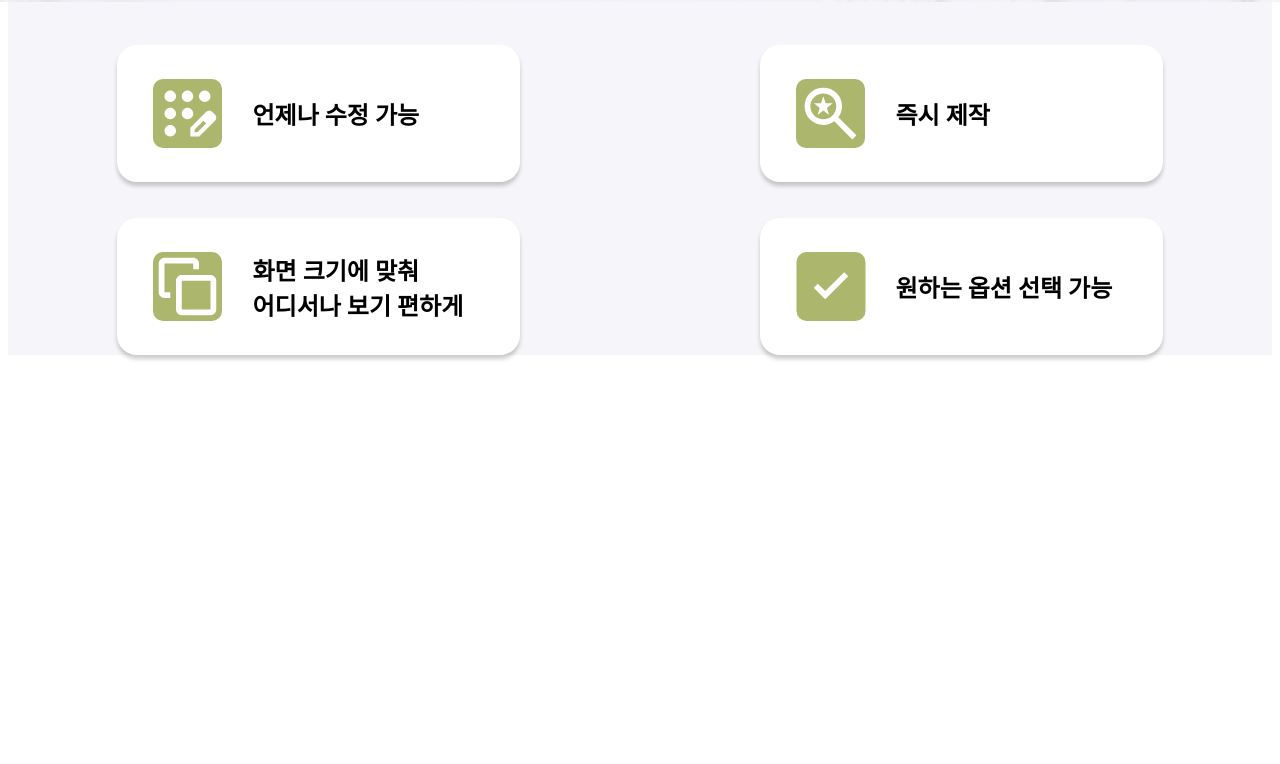
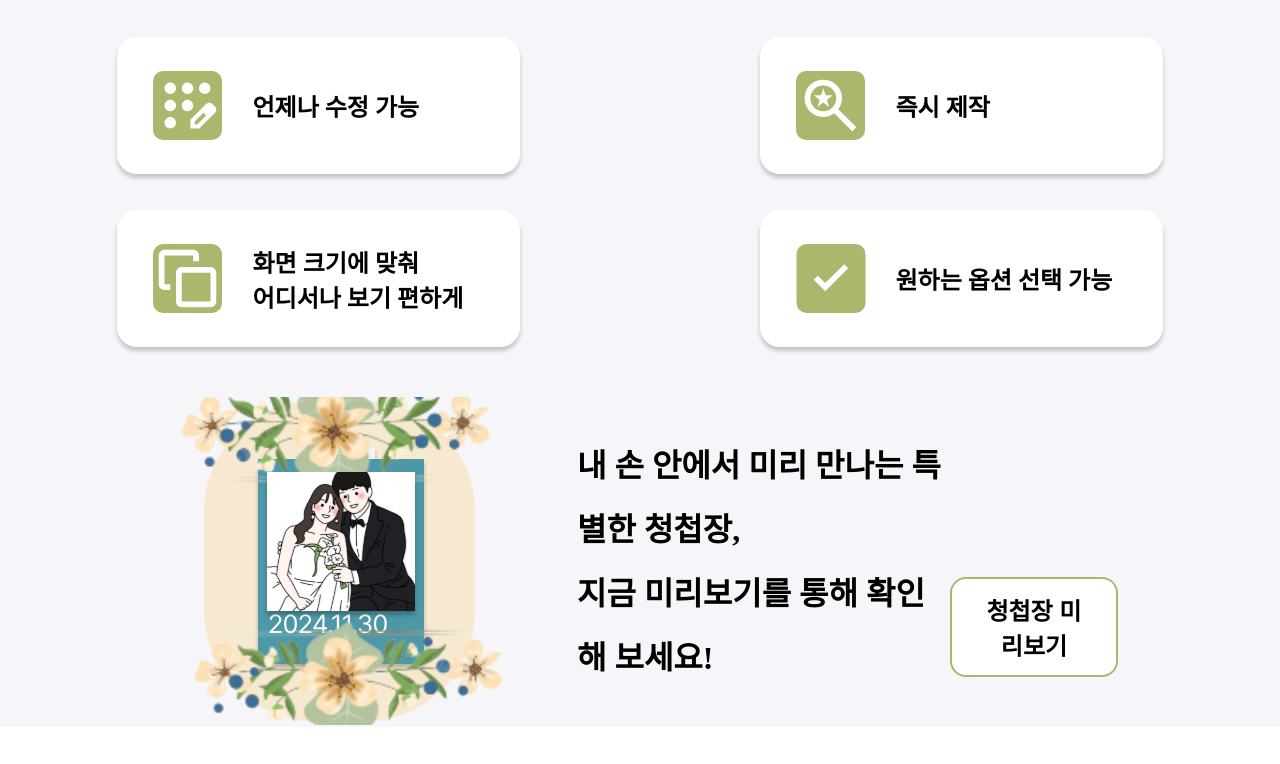
Before and after one commit to Wedit-project/Client, a React (Vite) app in the folder Wedit-Client/: page / in a window 1280 px wide. Shown: the part 564-1328 px from the top of the page. Before the commit the page ends 969 px from the top, so only its background shows below. Built offline with nearby package versions, Linux system fonts and the light colour scheme; a web font is replaced by a local one.

Commit message:
feat: 메인페이지 섹션 구현

```diff
--- a/Wedit-Client/src/App.css
+++ b/Wedit-Client/src/App.css
@@ -0,0 +1,4 @@
+body {
+    margin: 0;
+    padding: 0;
+}
--- /dev/null
+++ b/Wedit-Client/src/components/mainpage/MainPageSection.jsx
@@ -0,0 +1,52 @@
+import React from "react";
+import styled from "styled-components";
+import MainInvitationIcon from "../../assets/icons/maininvitation.svg?react";
+import PreviewButton from "./PreviewInvitationButton";
+import theme from "../../styles/theme";
+
+const IconButtonSection = () => {
+  return (
+    <SectionContainer>
+      <IconTextWrapper>
+        <IconWrapper>
+          <MainInvitationIcon />
+        </IconWrapper>
+        <Text>
+            내 손 안에서 미리 만나는 특별한 청첩장, <br />
+            지금 미리보기를 통해 확인해 보세요!
+        </Text>
+        <PreviewButton />
+      </IconTextWrapper>
+    </SectionContainer>
+  );
+};
+
+export default IconButtonSection;
+
+// CSS
+const SectionContainer = styled.div`
+    display: flex;
+    align-items: center;
+    justify-content: center;
+    flex-direction: column;
+    width: 100%;
+    margin-bottom: 3.7rem;
+`;
+
+const IconTextWrapper = styled.div`
+    display: flex;
+    align-items: center;
+    justify-content: center;
+    text-align: left;
+    margin-left: 13.9rem;
+`;
+
+const IconWrapper = styled.div`
+    margin-right: 3.3rem;
+`;
+
+const Text = styled.div`
+    font-weight: ${theme.font.semibold.fontWeight};
+    font-size: 3.2rem;
+    line-height: 2;
+`;
--- /dev/null
+++ b/Wedit-Client/src/components/mainpage/PreviewInvitationButton.jsx
@@ -0,0 +1,22 @@
+import React from "react";
+import styled from "styled-components";
+import theme from "../../styles/theme";
+
+const PreviewButton = () => {
+  return <Button>청첩장 미리보기</Button>;
+};
+
+export default PreviewButton;
+
+// CSS
+const Button = styled.button`
+  border: 0.2rem solid #ACB66D;
+  border-radius: 1.6rem;
+  padding: 1.3rem 2.5rem;
+  margin-right: 16.2rem;
+  margin-top: 13rem;
+  font-size: ${theme.fontSize.xlarge};
+  font-weight: ${theme.font.bold.fontWeight};
+  cursor: pointer;
+  background-color: #fff;
+`;
--- a/Wedit-Client/src/pages/HomePage.jsx
+++ b/Wedit-Client/src/pages/HomePage.jsx
@@ -2,6 +2,7 @@ import styled from 'styled-components';
 import PreviewBox from "../components/mainpage/PreviewBox";
 import MainBanner from '../components/mainpage/MainBanner';
 import MainPageHeader from '../components/mainpage/MainPageHeader';
+import MainPageSection from "../components/mainpage/MainPageSection";
 
 const HomePage = () => {
 	return (
@@ -9,6 +10,7 @@ const HomePage = () => {
 			<MainPageHeader />
 			<MainBanner />
 			<PreviewBox />
+			<MainPageSection />
 		</HomePageContainer>
 	);
 };
```
Also changed, not shown: Wedit-Client/src/assets/icons/maininvitation.svg (added).
